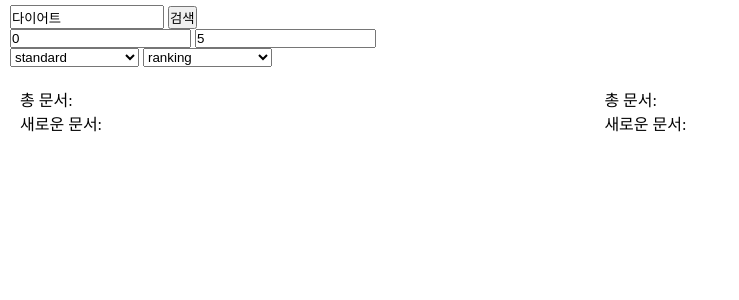
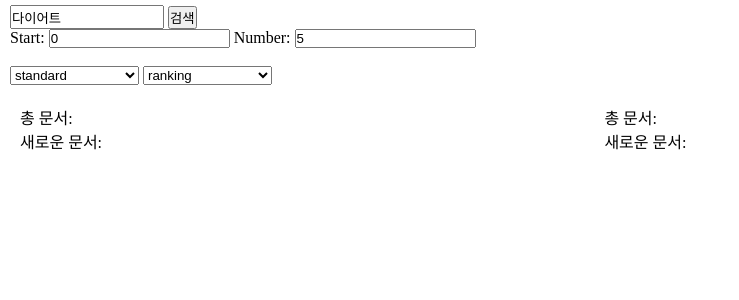
Before and after one commit to maglass/youtube-search-demo, a Django app: page / in a window 1280 px wide. Shown: the top 300 px of the page, without its empty margins (0-739 px from the left). Run offline with Django 3.2, Linux system fonts and the light colour scheme.

Commit message:
make start, add demo input label

```diff
--- a/src/templates/demo/index.html
+++ b/src/templates/demo/index.html
@@ -4,7 +4,7 @@
 
 <head>
     <meta charset="UTF-8">
-    <title>Search DEMO</title>
+    <title>Youtube Search DEMO</title>
     <link rel="stylesheet" href="/static/demo/css/index.css">
 </head>
 
@@ -16,8 +16,9 @@
             <input v-model="query" type="text" style="width: 150px; height: 20px">
             <input type="submit" value="검색">
             <br>
-            <input v-model="start" type="integer">
-            <input v-model="number" type="integer">
+            Start: <input v-model="start" type="integer">
+            Number: <input v-model="number" type="integer">
+            <br>
             <br>
             <select v-model="case_one_model">
                 <option value="standard">standard</option>
```
Also changed, not shown: 1 other file.
